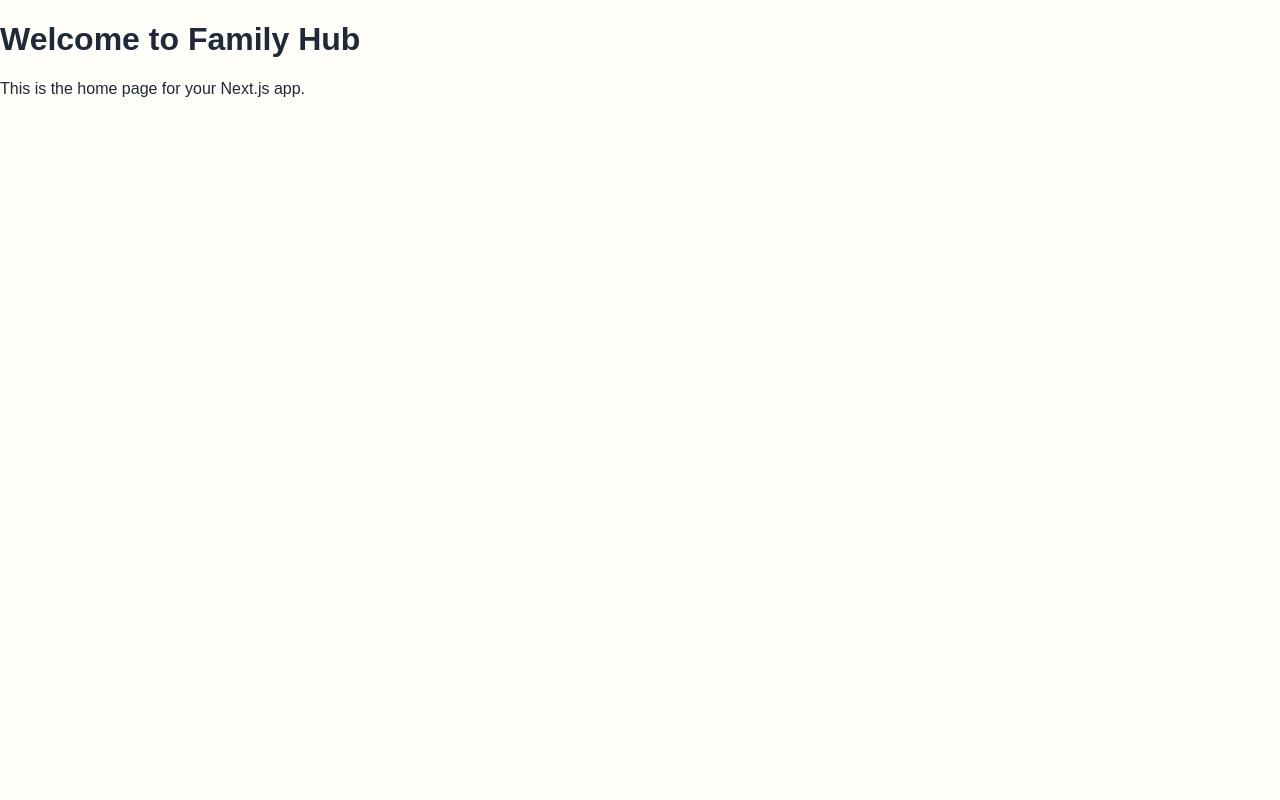
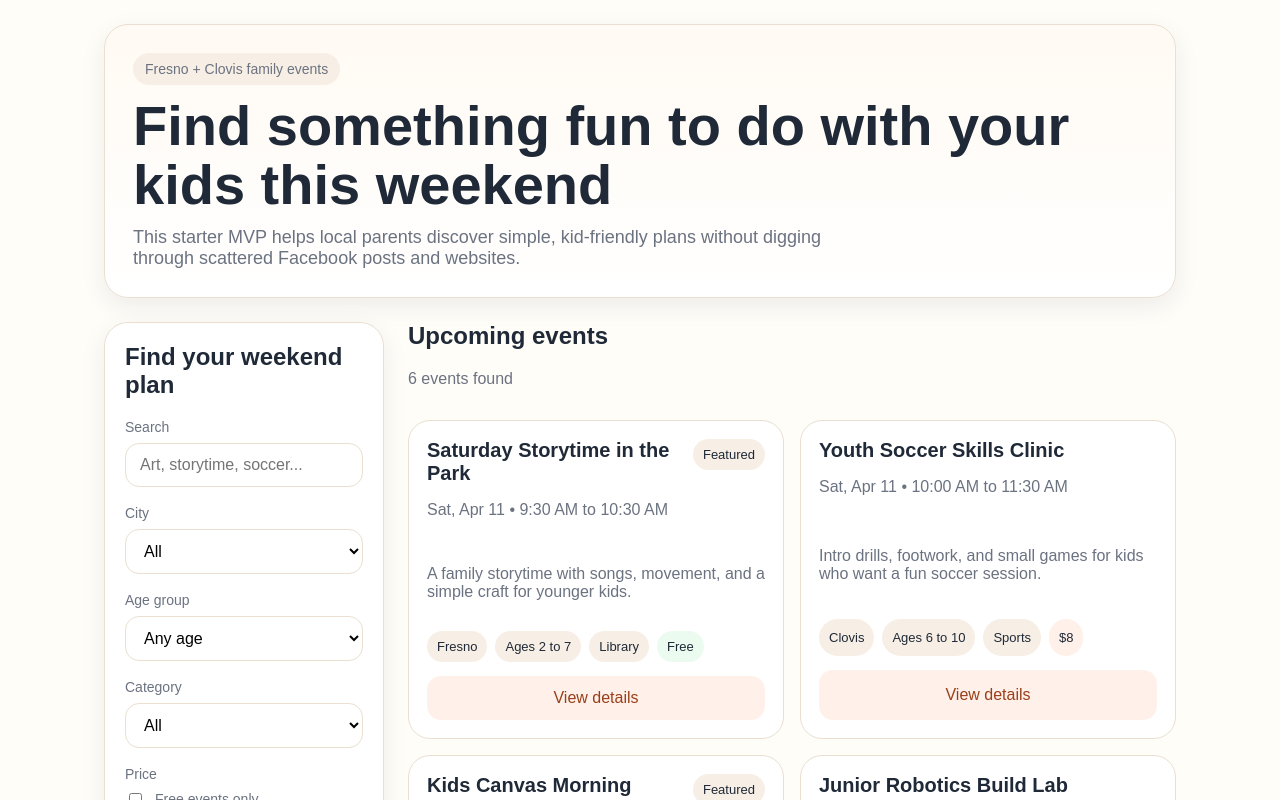
Before and after one commit to mxrcochxvez/central-family-hub, a Next.js app: page / in a window 1280 px wide. Shown: the top 800 px of the page. Built offline with nearby package versions, Linux system fonts and the light colour scheme.

Commit message:
Update homepage with Family Hub event feed

```diff
--- a/app/page.tsx
+++ b/app/page.tsx
@@ -1,8 +1,60 @@
-export default function HomePage() {
+import { EventCard } from '@/components/EventCard'
+import { Filters } from '@/components/Filters'
+import { events, filterEvents } from '@/lib/events'
+
+interface HomePageProps {
+  searchParams?: {
+    city?: string
+    age?: string
+    category?: string
+    query?: string
+    freeOnly?: string
+  }
+}
+
+export default function HomePage({ searchParams }: HomePageProps) {
+  const activeAge =
+    searchParams?.age && searchParams.age !== 'All' ? Number(searchParams.age) : undefined
+
+  const filteredEvents = filterEvents(events, {
+    city: searchParams?.city,
+    age: Number.isFinite(activeAge) ? activeAge : undefined,
+    category: searchParams?.category,
+    query: searchParams?.query,
+    freeOnly: searchParams?.freeOnly === 'true'
+  })
+
   return (
-    <main>
-      <h1>Welcome to Family Hub</h1>
-      <p>This is the home page for your Next.js app.</p>
+    <main className="page-shell">
+      <section className="hero">
+        <span className="hero-eyebrow">Fresno + Clovis family events</span>
+        <h1>Find something fun to do with your kids this weekend</h1>
+        <p>
+          This starter MVP helps local parents discover simple, kid-friendly plans without digging
+          through scattered Facebook posts and websites.
+        </p>
+      </section>
+
+      <div className="layout-grid">
+        <Filters />
+
+        <section className="content">
+          <div className="results-bar">
+            <div>
+              <h2>Upcoming events</h2>
+              <p className="results-meta">
+                {filteredEvents.length} {filteredEvents.length === 1 ? 'event' : 'events'} found
+              </p>
+            </div>
+          </div>
+
+          <div className="card-grid">
+            {filteredEvents.map((event) => (
+              <EventCard key={event.id} event={event} />
+            ))}
+          </div>
+        </section>
+      </div>
     </main>
   )
 }
```
Also changed, not shown: 1 other file (tests, documents, lock files or other folders).
